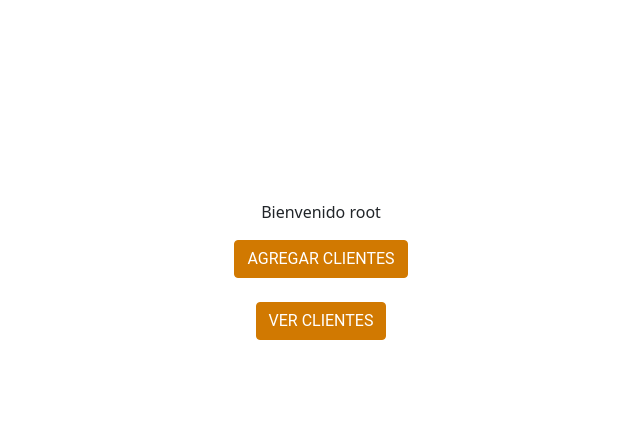
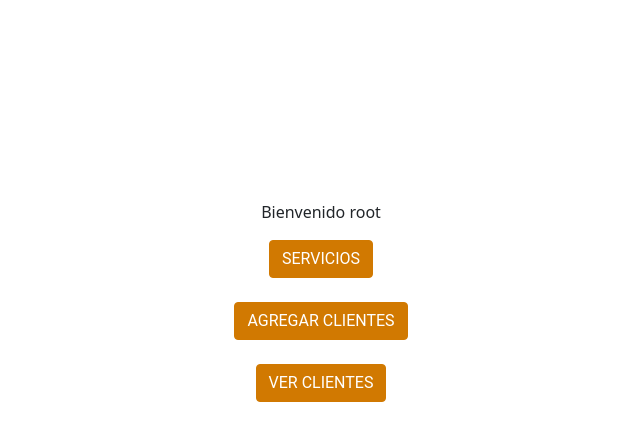
Before and after one commit to nahuelcacer/tv, a Django app: page / in a window 1280 px wide. Shown: the part 238-679 px from the top of the page, without its empty margins (319-959 px from the left). Run offline with Django 4.2, Linux system fonts and the light colour scheme; a user stored in the database is signed in; some libraries are stand-ins or nearby versions.

Commit message:
seleccion de plan y servicio

```diff
--- a/templates/index.html
+++ b/templates/index.html
@@ -41,12 +41,16 @@
         justify-content: center;
         margin-top:30%;" >
         <p>Bienvenido {{user}}</p>
+            <a href="{% url 'apps.servicio:main' %}" style="text-decoration:none">
+                <button class="btn btn-primary mb-4" style="border-color:#D17901;background-color:#D17901;font-family:Roboto" type="button">SERVICIOS</button>
+            </a>
             <a href="{% url 'apps.clientes:add' %}">
                 <button class="btn btn-primary mb-4" style="border-color:#D17901;background-color:#D17901;font-family:Roboto" type="button">AGREGAR CLIENTES</button>
             </a>
             <a href="{% url 'apps.clientes:listar' %}" style="text-decoration:none">
                 <button class="btn btn-primary" style="border-color:#D17901;background-color:#D17901;font-family:Roboto" type="button">VER CLIENTES</button>
             </a>
+
         </div>
     {% else %}
     <div class="col-xs-12 col-sm-6 col-md-12" style="display: flex;
```
